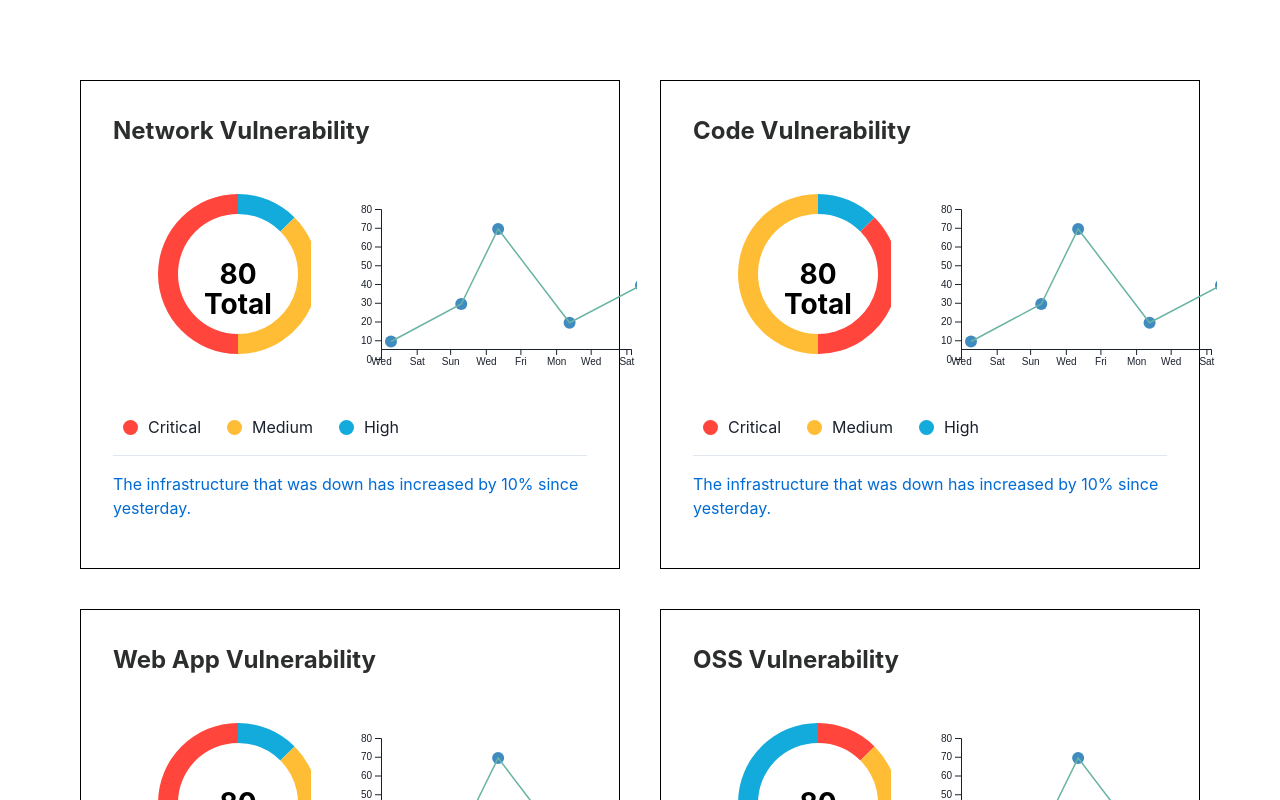
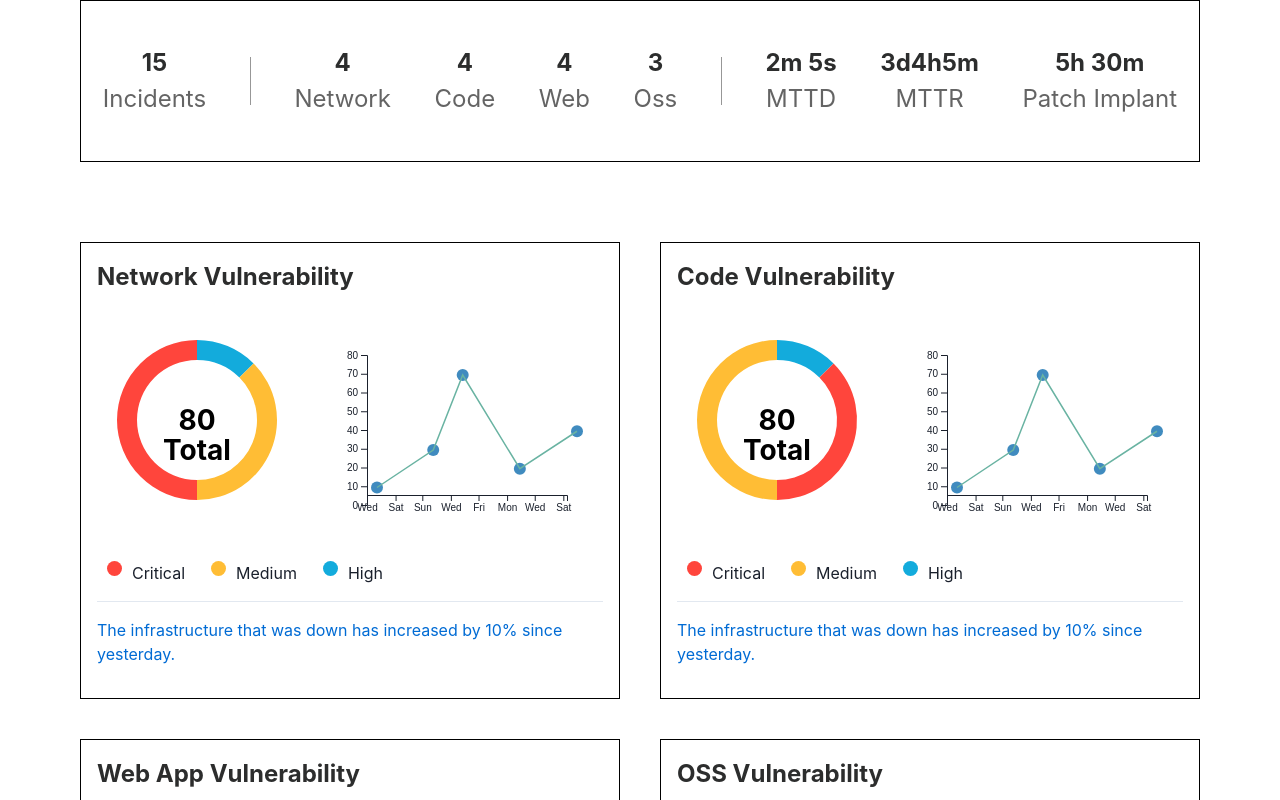
Before and after one commit to iamshubhankarkhare/f1studioz, a React (Create React App) app: page / in a window 1280 px wide. Shown: the top 800 px of the page. Built offline with nearby package versions, Linux system fonts and the light colour scheme.

Commit message:
add security data dsiplay

```diff
--- a/src/App.js
+++ b/src/App.js
@@ -7,6 +7,7 @@ import Test from './charts/test';
 import ProgressWheel from './charts/progressWheel';
 import { SimpleGrid, Flex } from '@chakra-ui/react';
 import ChartBlock from './components/chartBlock';
+import SecurityDataBlock from './components/securityDataBlock';
 import { ConnectedScatterData, cs_d_block_data } from './chartData';
 
 const datas = [
@@ -15,11 +16,15 @@ const datas = [
   [25, 18, 27],
 ];
 function App() {
-  console.log(ConnectedScatterData.cs1);
   return (
-    <SimpleGrid columns={[1, 2]} p={['8', 20]} spacing="10">
+    <>
+      <Flex px={[8, 20]}>
+        <SecurityDataBlock />
+      </Flex>
+      <SimpleGrid columns={[1, 2]} p={['8', 20]} spacing={[10, 10]}>
         {cs_d_block_data.map((el, i) => (
           <ChartBlock
+            key={i}
             heading={el.heading}
             bottomText={el.bottomText}
             data={el.dData}
@@ -27,6 +32,7 @@ function App() {
           />
         ))}
       </SimpleGrid>
+    </>
   );
 }
 
--- a/src/components/chartBlock.js
+++ b/src/components/chartBlock.js
@@ -11,7 +11,7 @@ function ChartBlock(props) {
     <Flex
       flexDirection="column"
       bg="white"
-      p="8"
+      p="4"
       border="1px solid black"
       width={['', '100%']}
     >
@@ -22,22 +22,22 @@ function ChartBlock(props) {
         <DoughnutChart
           colors={colors}
           data={props.data}
-          width={250}
-          height={250}
+          width={200}
+          height={200}
           innerRadius={60}
           outerRadius={80}
         />
         {props.ConnectedScatterData && (
           <ConnectedScatter
             data={props.ConnectedScatterData}
-            width={300}
+            width={250}
             height={200}
           />
         )}
       </Flex>
       <Flex align="center" my="4">
         {texts.map((el, i) => (
-          <>
+          <Flex key={i}>
             <Box
               bg={colors[i]}
               width="15px"
@@ -46,7 +46,7 @@ function ChartBlock(props) {
               borderRadius="50%"
             />
             <Text mr="4">{el}</Text>
-          </>
+          </Flex>
         ))}
       </Flex>
       <hr />
--- /dev/null
+++ b/src/components/securityDataBlock.js
@@ -0,0 +1,72 @@
+import React, { useState } from 'react';
+import { Box, Flex, Text } from '@chakra-ui/react';
+
+function SecurityDataBlock() {
+  const data = [
+    { upper: '15', lower: 'Incidents' },
+    {
+      upper: '|',
+      lower: 'Patch Implant',
+    },
+
+    { upper: '4', lower: 'Network' },
+    { upper: '4', lower: 'Code' },
+    { upper: '4', lower: 'Web' },
+    { upper: '3', lower: 'Oss' },
+    {
+      upper: '|',
+      lower: 'Patch Implant',
+    },
+
+    {
+      upper: '2m 5s',
+      lower: 'MTTD',
+    },
+    {
+      upper: '3d4h5m',
+      lower: 'MTTR',
+    },
+    {
+      upper: '5h 30m',
+      lower: 'Patch Implant',
+    },
+  ];
+  return (
+    <Flex
+      direction={['row', 'row']}
+      flexWrap="wrap"
+      align="center"
+      justify="space-around"
+      border="1px solid black"
+      width="100%"
+      py={[4, 8]}
+    >
+      {data.map((text, i) => (
+        <Flex key={i} p="2" justify="center" align="center">
+          <Flex direction="column" align="center" justify="center">
+            {text.upper === '|' ? (
+              <Box
+                display={['none', 'block']}
+                width="1px"
+                height="12"
+                bg="#979797"
+                my="4"
+              ></Box>
+            ) : (
+              <>
+                <Text color="#2C2D2D" fontSize={['xl', '2xl']} fontWeight="700">
+                  {text.upper}
+                </Text>
+                <Text color="#646464" fontSize={['md', '2xl']} fontWeight="400">
+                  {text.lower}
+                </Text>
+              </>
+            )}
+          </Flex>
+        </Flex>
+      ))}
+    </Flex>
+  );
+}
+
+export default SecurityDataBlock;
```
Lines whose indentation alone changed are shown as unchanged.
